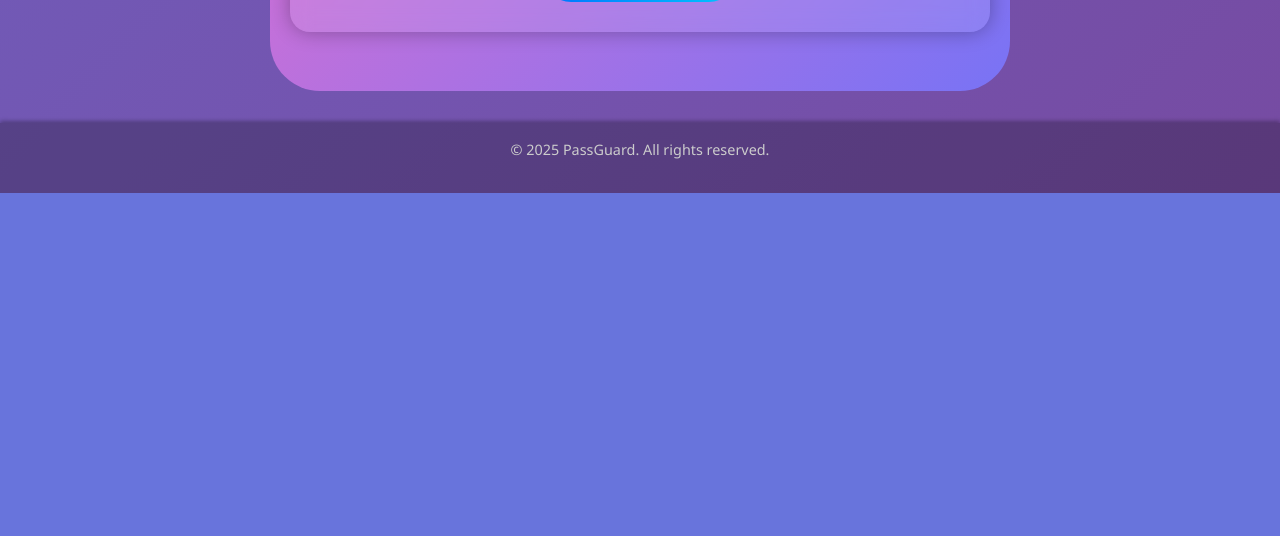
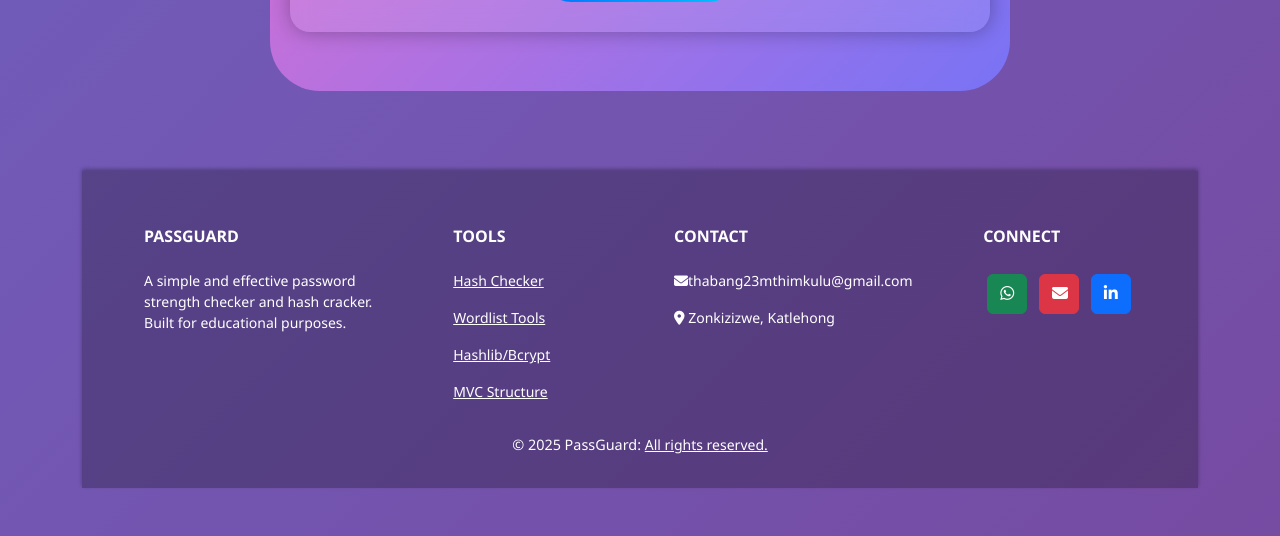
Before and after one commit to mthimkulu23/Password-Stregnth, a Flask app: page / in a window 1280 px wide. Shown: the part 3983-4519 px from the top of the page. Before the commit the page ends 4176 px from the top, so only its background shows below. Run offline with Flask 3, Linux system fonts and the light colour scheme.

Commit message:
linked with icons

```diff
--- a/app/static/style.css
+++ b/app/static/style.css
@@ -730,3 +730,49 @@ margin-top: 40px;
     height: auto;
   }
 }
+
+
+
+
+footer {
+  font-family: 'Segoe UI', Tahoma, Geneva, Verdana, sans-serif;
+}
+
+footer h6 {
+  font-weight: bold;
+}
+
+footer p, footer a {
+  font-size: 14px;
+}
+
+footer a.text-white:hover {
+  text-decoration: underline;
+  color: #dcdcdc;
+}
+
+.btn-floating {
+  width: 40px;
+  height: 40px;
+  border-radius: 50%;
+  text-align: center;
+  line-height: 40px;
+  font-size: 18px;
+  transition: 0.3s ease-in-out;
+}
+
+.btn-floating:hover {
+  transform: scale(1.1);
+  box-shadow: 0 4px 12px rgba(0, 0, 0, 0.3);
+}
+
+.footer-icon-space {
+  margin-right: 10px;
+}
+
+@media (max-width: 768px) {
+  footer .row > div {
+    text-align: center;
+    margin-bottom: 20px;
+  }
+}
--- a/app/templates/password.html
+++ b/app/templates/password.html
@@ -6,6 +6,7 @@
   <link rel="stylesheet" href="{{ url_for('static', filename='style.css') }}">
   <link href="https://cdn.jsdelivr.net/npm/bootstrap@5.3.6/dist/css/bootstrap.min.css" rel="stylesheet" />
   <link href="https://fonts.googleapis.com/css2?family=Outfit:wght@400;600;700&display=swap" rel="stylesheet">
+  <link href="https://cdnjs.cloudflare.com/ajax/libs/font-awesome/6.5.0/css/all.min.css"rel="stylesheet"/>
 
 
 
@@ -334,9 +335,83 @@
 
   </main>
 
-  <footer>
-    <p>© 2025 PassGuard. All rights reserved.</p>
+
+ <!-- Remove the container if you want to extend the Footer to full width. -->
+<div class="container my-5">
+  <!-- Footer -->
+  <footer class="text-center text-lg-start text-white">
+    <!-- Grid container -->
+    <div class="container p-4 pb-0">
+      <!-- Section: Links -->
+      <section>
+        <!--Grid row-->
+        <div class="row">
+          <!-- Grid column: About -->
+          <div class="col-md-3 col-lg-3 col-xl-3 mx-auto mt-3">
+            <h6 class="text-uppercase mb-4 font-weight-bold">PassGuard</h6>
+            <p>
+              A simple and effective password strength checker and hash cracker.
+              Built for educational purposes.
+            </p>
+          </div>
+
+          <hr class="w-100 clearfix d-md-none" />
+
+          <!-- Grid column: Links -->
+          <div class="col-md-2 col-lg-2 col-xl-2 mx-auto mt-3">
+            <h6 class="text-uppercase mb-4 font-weight-bold">Tools</h6>
+            <p><a class="text-white" href="#">Hash Checker</a></p>
+            <p><a class="text-white" href="#">Wordlist Tools</a></p>
+            <p><a class="text-white" href="#">Hashlib/Bcrypt</a></p>
+            <p><a class="text-white" href="#">MVC Structure</a></p>
+          </div>
+
+          <hr class="w-100 clearfix d-md-none" />
+
+          <!-- Grid column: Contact -->
+          <div class="col-md-4 col-lg-3 col-xl-3 mx-auto mt-3">
+            <h6 class="text-uppercase mb-4 font-weight-bold">Contact</h6>
+            <p><i class="fas fa-envelope mr-3"></i>thabang23mthimkulu@gmail.com</p>
+            <p><i class="fas fa-map-marker-alt mr-3"></i> Zonkizizwe, Katlehong</p>
+          </div>
+
+          <!-- Grid column: Social -->
+          <div class="col-md-3 col-lg-2 col-xl-2 mx-auto mt-3">
+            <h6 class="text-uppercase mb-4 font-weight-bold">Connect</h6>
+
+            <!-- WhatsApp -->
+            <a class="btn btn-success btn-floating m-1"
+            href="https://wa.me/27607647642?text=Hi%2C%20I%20have%20a%20question%20about%20PassGuard"target="_blank" role="button">
+           <i class="fab fa-whatsapp"></i>
+         </a>
+
+
+
+
+            <!-- Email -->
+            <a class="btn btn-danger btn-floating m-1" href="thabang23mthimkulu@gmail.com" role="button"
+              ><i class="fas fa-envelope"></i
+            ></a>
+
+            <!-- LinkedIn -->
+            <a class="btn btn-primary btn-floating m-1" href="https://www.linkedin.com/in/thabang-mthimkulu-b27316241/" target="_blank" role="button"
+              ><i class="fab fa-linkedin-in"></i
+            ></a>
+          </div>
+        </div>
+        <!--Grid row-->
+      </section>
+    </div>
+    <!-- Grid container -->
+
+    <!-- Copyright -->
+    <div class="text-center p-3">
+      © 2025 PassGuard: <a class="text-white" href="#">All rights reserved.</a>
+    </div>
   </footer>
+  <!-- Footer -->
+</div>
+
   <script src="{{ url_for('static', filename='script.js') }}"></script>
   <!-- JS Chart Library (Chart.js CDN) -->
 
```
